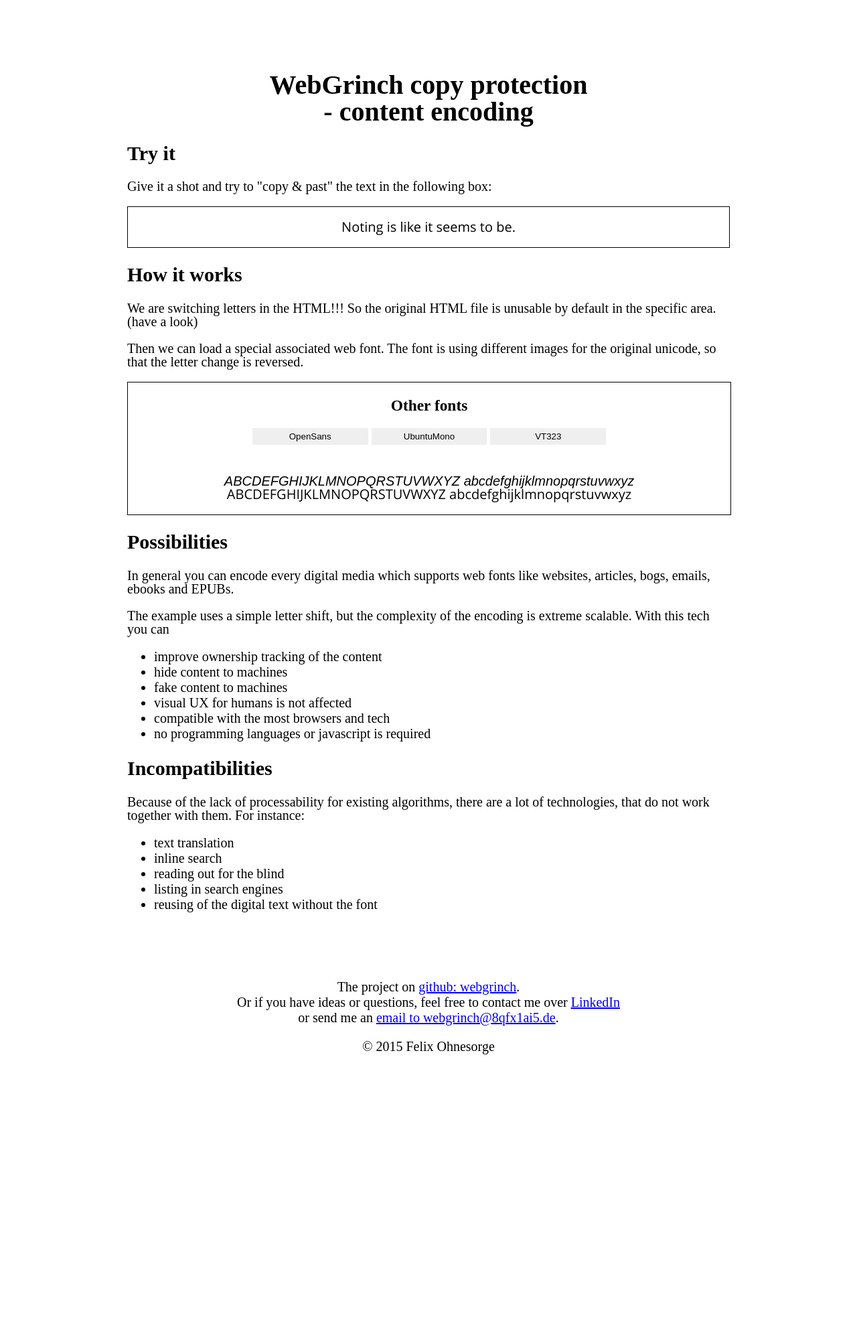
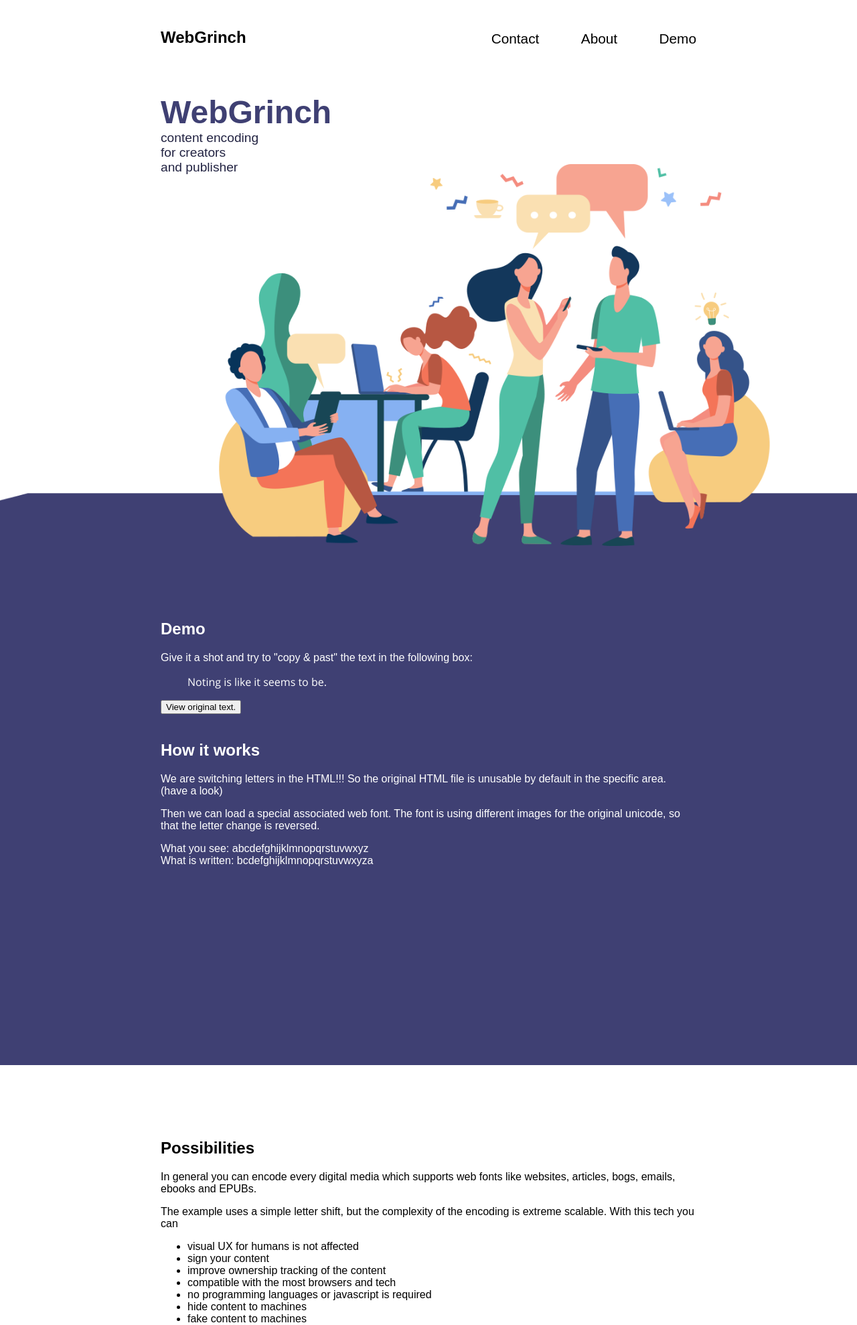
Before and after one commit to 8qfx1ai5/webgrinch, a PHP site: page / in a window 1280 px wide. Shown: the top 1978 px of the page at 67% size. Before the commit the page ends 1574 px from the top, so only its background shows below. Run offline with PHP 8.4, Linux system fonts and the light colour scheme; some web fonts are replaced.

Commit message:
start redesign of the example page

```diff
--- a/web/static/example/css/main.css
+++ b/web/static/example/css/main.css
@@ -1,71 +1,102 @@
+:root {
+  --main-color: #3f4073;
+  --second-color: white;
+  --third-color: #222342;
+}
+
 body {
-  background-color: white;
+  background-color: var(--second-color);
   margin: 0px;
-  font-size: 20;
+  font-family: sans-serif;
+  min-width: 1000px;
+  /* Suppose you want minimum width of 1000px */
+  width: auto !important;
+  /* Firefox will set width as auto */
+  width: 1000px;
 }
 body #wrapper {
+  width: 100%;
+}
+body #wrapper #demo,
+body #wrapper #contact,
+body #wrapper #footer {
+  background-color: var(--main-color);
+  color: var(--second-color);
+}
+body #wrapper .content,
+body #wrapper nav {
+  max-width: 800px;
   margin-left: auto;
   margin-right: auto;
-  width: 1000px;
-  min-height: 100%;
-  padding-top: 2em;
-  padding-bottom: 2em;
+  padding-top: 10px;
+  padding-bottom: 10px;
 }
-body #wrapper #main {
-  width: 90%;
-  margin: auto;
-  padding: 2em;
-  background-color: white;
+body #wrapper .content.content:last-child(),
+body #wrapper nav.content:last-child() {
+  padding-bottom: 10vh;
 }
-body #wrapper #main h1 {
-  line-height: 40px;
+body #wrapper nav {
+  height: 50px;
+  position: relative;
 }
-body #wrapper #main h2 {
-  line-height: 30px;
+body #wrapper nav ul {
+  list-style-type: none;
+  right: 0px;
+  margin: unset;
+  text-align: right;
+  font-size: 1.3em;
+  position: absolute;
+  bottom: 0px;
 }
-body #wrapper #main h3 {
-  line-height: 20px;
+body #wrapper nav ul li {
+  float: right;
+  padding-left: 3em;
 }
-body #wrapper #main blockquote {
-  margin: 0px;
-  border: 1px solid black;
-  text-align: center;
+body #wrapper nav h2 {
+  float: left;
+  margin: unset;
+  position: absolute;
+  bottom: 0px;
 }
-body #wrapper #main .center {
-  text-align: center;
+body #wrapper #nav {
+  position: fixed;
+  background-color: var(--second-color);
 }
-body #wrapper #main p {
-  line-height: 20px;
+body #wrapper #start {
+  color: var(--main-color);
+  background-image: url(../images/start_image.png);
+  background-repeat: no-repeat;
+  background-position: 40% bottom;
+  background-size: auto 70%;
+  min-height: 90vh;
 }
-body #wrapper #main .bold {
-  font-weight: bold;
+body #wrapper #start h1 {
+  font-size: 3em;
+  margin-top: 50px;
 }
-body #wrapper #main .italic {
-  font-style: italic;
+body #wrapper #start h1 .subheading {
+  color: var(--third-color);
+  font-size: 40%;
+  font-weight: normal;
 }
-body #wrapper #main #font {
-  border: 1px solid black;
-  text-align: center;
-  margin: auto;
-  width: 100%;
-  background-color: white;
+body #wrapper #start img {
+  position: absolute;
+  bottom: 0px;
+  max-height: 70%;
+  right: 10%;
+  max-width: 70%;
 }
-body #wrapper #main #font div {
-  height: 50px;
-  width: 60%;
-  margin: auto;
+body #wrapper section {
+  padding-bottom: 15px;
+  padding-top: 10vh;
+  padding-left: 0px;
+  padding-right: 0px;
+  min-height: 85vh;
+  width: 100vw;
 }
-body #wrapper #main #font #menu {
-  margin: auto;
+body #wrapper section#nav {
+  padding-top: 0px;
 }
-body #wrapper #main #font #menu button {
-  border: none;
-  padding: 5px;
-  width: 32%;
-  text-align: center;
-  margin: 0px;
+body #wrapper section#nav, body #wrapper section#footer, body #wrapper section#contact {
+  min-height: auto;
 }
-body #wrapper > footer {
-  text-align: center;
-  margin-top: 2em;
-}
--- a/web/static/example/index.html
+++ b/web/static/example/index.html
@@ -7,7 +7,7 @@
     <meta charset="UTF-8" />
     <link rel="stylesheet" type="text/css" href="css/main.css">
     <link rel="stylesheet" type="text/css" href="css/decode.css">
-    <title>WebGrinch - Content Encoding</title>
+    <title>WebGrinch - content encoding - ownership tracking - prevent theft</title>
     <script>
         function setFont(newFont) {
             const elements = document.querySelectorAll(".decode");
@@ -20,48 +20,57 @@
 
 <body>
     <div id="wrapper">
-
-        <div id="main">
-            <header>
-                <h1 class="center">WebGrinch copy protection<br/> - content encoding</h1>
-            </header>
-            <section>
-                <h2>Try it</h2>
+        <section id="nav">
+            <nav>
+                <h2>WebGrinch</h2>
+                <ul>
+                    <li>Demo</li>
+                    <li>About</li>
+                    <li>Contact</li>
+                </ul>
+            </nav>
+        </section>
+        <section id="start">
+            <div class="content">
+                <h1 class="center">WebGrinch<br/><span class="subheading">content encoding<br/>for creators<br/>and publisher</span></h1>
+            </div>
+            <!-- <img src="images/start_image.png" /> -->
+            <!-- <div id="start_image_surface"></div> -->
+        </section>
+        <section id="demo">
+            <div class="content">
+                <h2>Demo</h2>
                 <p>Give it a shot and try to "copy & past" the text in the following box:</p>
                 <blockquote class="decode" cite="http://developer.mozilla.org">
                     <!-- <p>Noting is like it seems to be.</p> -->
                     <p>Opujoh jt mjlf ju tffnt up cf.</p>
                 </blockquote>
-            </section>
-            <section>
+                <button type="button" onmousedown="setFont('OpenSans');" onmouseup="setFont('OpenSans-WebGrinch');" onmouseout="setFont('')">View original text.</button>
+            </div>
+            <div class="content">
                 <h2>How it works</h2>
                 <p>We are switching letters in the HTML!!! So the original HTML file is unusable by default in the specific area.</br>(have a look)</p>
                 <p>Then we can load a special associated web font. The font is using different images for the original unicode, so that the letter change is reversed. </p>
-                <section id="font">
-                    <h3>Other fonts</h3>
-                    <div id="menu">
-                        <button type="button" onmouseover="setFont('OpenSans-WebGrinch');" onmousedown="setFont('OpenSans');" onmouseup="setFont('OpenSans-WebGrinch');" onmouseout="setFont('')">OpenSans</button>
-                        <button type="button" onmouseover="setFont('UbuntuMono-WebGrinch');" onmousedown="setFont('UbuntuMono');" onmouseup="setFont('UbuntuMono-WebGrinch');" onmouseout="setFont('')">UbuntuMono</button>
-                        <button type="button" onmouseover="setFont('VT323-WebGrinch');" onmousedown="setFont('VT323');" onmouseup="setFont('VT323-WebGrinch');" onmouseout="setFont('')">VT323</button>
-                    </div>
-                    <p class="decode"><span class="italic">ABCDEFGHIJKLMNOPQRSTUVWXYZ abcdefghijklmnopqrstuvwxyz</span><br />BCDEFGHIJKLMNOPQRSTUVWXYZA bcdefghijklmnopqrstuvwxyza</p>
-                </section>
-            </section>
-            <section>
+                <p><span class="italic"><span class="label">What you see:</span> abcdefghijklmnopqrstuvwxyz</span><br /><span class="label">What is written:</span> bcdefghijklmnopqrstuvwxyza</p>
+            </div>
+        </section>
+        <section id="features">
+            <div class="content">
                 <h2>Possibilities</h2>
                 <p>In general you can encode every digital media which supports web fonts like websites, articles, bogs, emails, ebooks and EPUBs.</p>
                 <p>The example uses a simple letter shift, but the complexity of the encoding is extreme scalable. With this tech you can</p>
                 <ul>
+                    <li>visual UX for humans is not affected</li>
+                    <li>sign your content</li>
                     <li>improve ownership tracking of the content</li>
+                    <li>compatible with the most browsers and tech</li>
+                    <li>no programming languages or javascript is required</li>
                     <li>hide content to machines</li>
                     <li>fake content to machines</li>
-                    <li>visual UX for humans is not affected</li>
-                    <li>compatible with the most browsers and tech</li>
-                    <li>no programming languages or javascript is required</li>
                 </ul>
-            </section>
-            <section>
-                <h2>Incompatibilities</h2>
+            </div>
+            <div class="content">
+                <h2>Side Effects</h2>
                 <p>Because of the lack of processability for existing algorithms, there are a lot of technologies, that do not work together with them. For instance:</p>
                 <ul>
                     <li>text translation</li>
@@ -70,13 +79,20 @@
                     <li>listing in search engines</li>
                     <li>reusing of the digital text without the font</li>
                 </ul>
-            </section>
-        </div>
-        <footer>
-            <p>The project on <a target="_blank" href="https://github.com/8qfx1ai5/webgrinch">github: webgrinch</a>.<br/>Or if you have ideas or questions, feel free to contact me over <a target="_blank" href="https://www.linkedin.com/in/felixohnesorge/">LinkedIn</a><br/>or
-                send me an <a href="mailto:webgrinch@8qfx1ai5.de">email to webgrinch@8qfx1ai5.de</a>.</p>
-            <span>&copy;&nbsp;2015 Felix Ohnesorge</span>
-        </footer>
+            </div>
+        </section>
+        <section id="contact">
+            <div class="content">
+                <h2>Contact</h2>
+                <p>You can find the project on github: <a target="_blank" href="https://github.com/8qfx1ai5/webgrinch">webgrinch</a>.<br/>If you are interested, have ideas, questions or want to support the project, feel free to contact me over <a target="_blank"
+                        href="https://www.linkedin.com/in/felixohnesorge/">LinkedIn</a><br/>or send me an email: <a href="mailto:webgrinch@8qfx1ai5.de">webgrinch@8qfx1ai5.de</a>.</p>
+            </div>
+        </section>
+        <section id="footer">
+            <div class="content">
+                <span>&copy;&nbsp;2015 Felix Ohnesorge</span>
+            </div>
+        </section>
     </div>
 </body>
 
--- a/web/static/example/scss/main.scss
+++ b/web/static/example/scss/main.scss
@@ -1,84 +1,105 @@
+:root {
+    --main-color: #3f4073;
+    --second-color: white;
+    --third-color: #222342;
+}
+
 body {
-    background-color: white;
+    background-color: var(--second-color);
     margin: 0px;
-    font-size: 20;
+    font-family: sans-serif;
+    min-width: 1000px;
+    /* Suppose you want minimum width of 1000px */
+    width: auto !important;
+    /* Firefox will set width as auto */
+    width: 1000px;
     #wrapper {
-        // background-color: lightblue;
+        width: 100%;
+        #demo,
+        #contact,
+        #footer {
+            background-color: var(--main-color);
+            color: var(--second-color);
+        }
+        .content,
+        nav {
+            max-width: 800px;
             margin-left: auto;
             margin-right: auto;
-        width: 1000px;
-        min-height: 100%;
-        padding-top: 2em;
-        padding-bottom: 2em;
-        #main {
-            width: 90%;
-            // height: 450px;
-            // margin-left: 210px;
-            margin: auto;
-            padding: 2em;
-            // border: 1px solid black;
-            background-color: white;
-            // border-radius: 0 18px 18px 0;
-            // box-shadow: 5px 5px 5px grey;
-            h1 {
-                line-height: 40px;
+            padding-top: 10px;
+            padding-bottom: 10px;
+            &.content:last-child() {
+                padding-bottom: 10vh;
+            }
+        }
+        nav {
+            height: 50px;
+            position: relative;
+            ul {
+                list-style-type: none;
+                right: 0px;
+                margin: unset;
+                text-align: right;
+                font-size: 1.3em;
+                position: absolute;
+                bottom: 0px;
+                li {
+                    float: right;
+                    padding-left: 3em;
+                }
             }
             h2 {
-                line-height: 30px;
+                float: left;
+                margin: unset;
+                position: absolute;
+                bottom: 0px;
             }
-            h3 {
-                line-height: 20px;
         }
-            blockquote {
-                margin: 0px;
-                border: 1px solid black;
-                text-align: center;
+        #nav {
+            position: fixed;
+            background-color: var(--second-color);
         }
-            .center {
-                text-align: center;
+        #start {
+            color: var(--main-color);
+            // position: relative;
+            background-image: url(../images/start_image.png);
+            background-repeat: no-repeat;
+            background-position: 40% bottom;
+            background-size: auto 70%;
+            min-height: 90vh;
+            ;
+            h1 {
+                font-size: 3em;
+                margin-top: 50px;
+                .subheading {
+                    color: var(--third-color);
+                    font-size: 40%;
+                    font-weight: normal;
                 }
-            p {
-                line-height: 20px;
             }
-            .bold {
-                font-weight: bold;
+            img {
+                position: absolute;
+                bottom: 0px;
+                max-height: 70%;
+                right: 10%;
+                max-width: 70%;
             }
-            .italic {
-                font-style: italic;
         }
-            #font {
-                border: 1px solid black;
-                text-align: center;
-                // padding-top: 2em;
-                // padding-bottom: 2em;
-                margin: auto;
-                // height: 100px;
-                // float: left;
-                width: 100%;
-                background-color: white;
-                // border: 1px solid black;
-                // border-radius: 18px 0 0 18px;
-                // box-shadow: 5px 5px 5px grey;
-                div {
-                    height: 50px;
-                    width: 60%;
-                    margin: auto;
+        section {
+            padding-bottom: 15px;
+            padding-top: 10vh;
+            padding-left: 0px;
+            padding-right: 0px;
+            min-height: 85vh;
+            width: 100vw;
+            &#nav {
+                padding-top: 0px;
             }
-                #menu {
-                    margin: auto;
-                    button {
-                        border: none;
-                        padding: 5px;
-                        width: 32%;
-                        text-align: center;
-                        margin: 0px;
+            &#nav,
+            &#footer,
+            &#contact {
+                min-height: auto;
             }
         }
     }
 }
-        >footer {
-            text-align: center;
-            margin-top: 2em;
-        }
-    }
-}
```
Also changed, not shown: web/static/example/images/start_image.png (added). Lines whose indentation alone changed are shown as unchanged.
